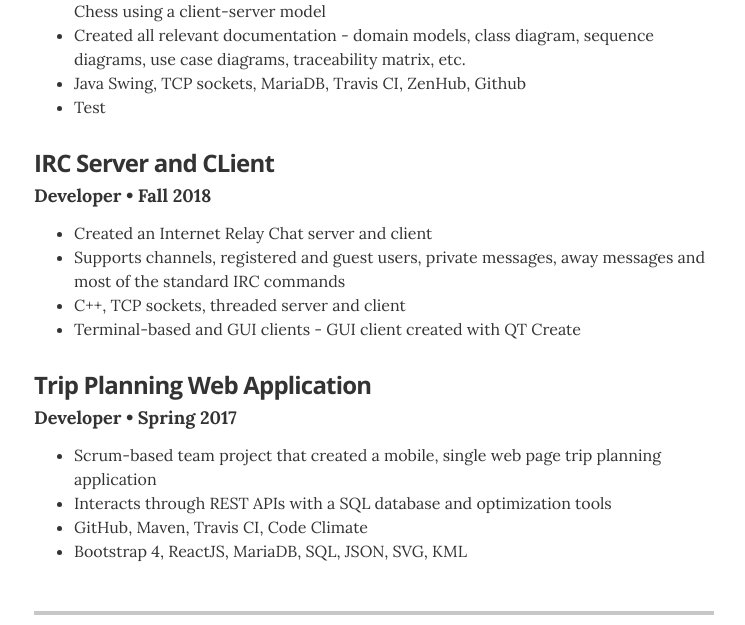
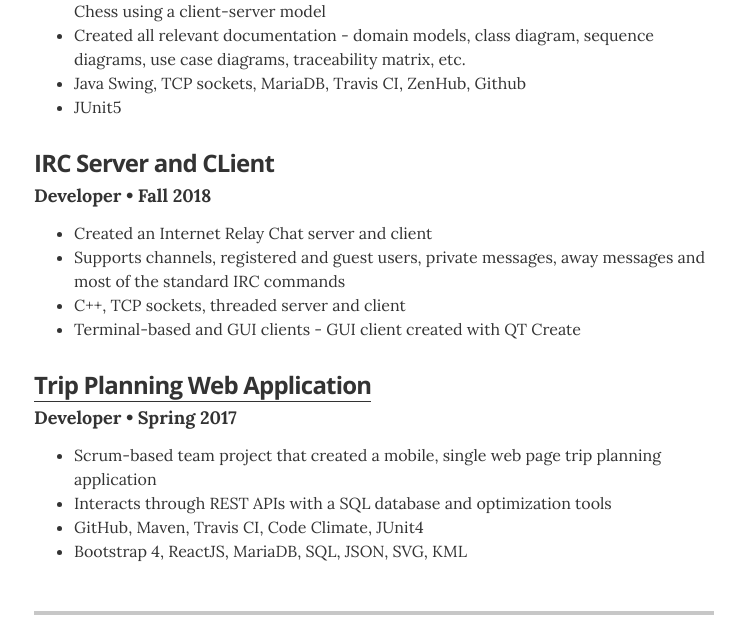
Before and after one commit to zwomeldorph/zwomeldorph.github.io, a Jekyll site: the page built from index.html, in a window 1280 px wide. Shown: the part 1104-1729 px from the top of the page, without its empty margins (266-1011 px from the left). Built offline with Jekyll 4.4.1, drawn with Linux system fonts in a browser that asks for light colours.

Commit message:
projects

```diff
--- a/_data/projects.yml
+++ b/_data/projects.yml
@@ -9,7 +9,7 @@
   description0: Team project using Unified Process to create an online, multiplayer version of Jungle Chess using a client-server model
   description1: Created all relevant documentation - domain models, class diagram, sequence diagrams, use case diagrams, traceability matrix, etc.
   description2: Java Swing, TCP sockets, MariaDB, Travis CI, ZenHub, Github
-  description3: Test
+  description3: JUnit5
 
 
   #ChatApp
@@ -26,8 +26,8 @@
 - project: Trip Planning Web Application
   role: Developer
   duration: Spring 2017
-  # url: https://github.com/marcelaf7/cs414-f18-001-Method-Men
+  url: https://github.com/csu314sp18/t05
   description0: Scrum-based team project that created a mobile, single web page trip planning application
   description1: Interacts through REST APIs with a SQL database and optimization tools
-  description2: GitHub, Maven, Travis CI, Code Climate
+  description2: GitHub, Maven, Travis CI, Code Climate, JUnit4
   description3: Bootstrap 4, ReactJS, MariaDB, SQL, JSON, SVG, KML
--- a/_layouts/resume.html
+++ b/_layouts/resume.html
@@ -108,8 +108,8 @@
         {% for project in site.data.projects %}
         <div class="resume-item" itemscope itemtype="http://schema.org/CreativeWork">
           <meta itemprop="creator" content="{{ site.resume_name }}" itemtype="http://schema.org/Person" />
-          <h3 class="resume-item-title" itemprop="name">{% if project.url %}<a href="{{ project.url }}" itemprop="url">{{ project.project }}</a>{% else %}{{ project.project }}{% endif %}</h3>
-          <h4 class="resume-item-details" itemprop="description">{{ project.role }}  &bull; {{ project.duration }}</h4>
+          <h4 class="resume-item-title" itemprop="name">{% if project.url %}<a href="{{ project.url }}" itemprop="url">{{ project.project }}</a>{% else %}{{ project.project }}{% endif %}</h4>
+          <h5 class="resume-item-details" itemprop="description">{{ project.role }}  &bull; {{ project.duration }}</h5>
           <ul class="project-list">
 			  <li>{{ project.description0 }}</li>
 			  <li>{{ project.description1 }}</li>
```
